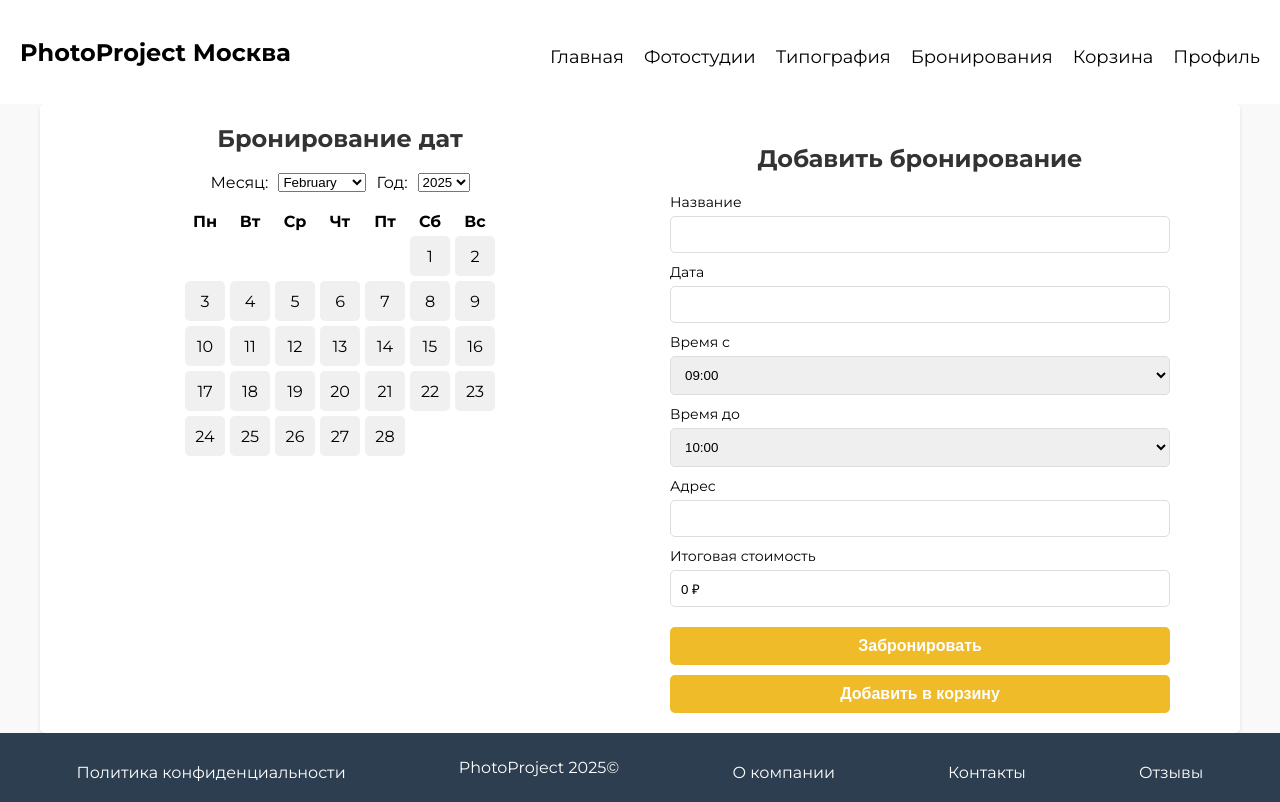
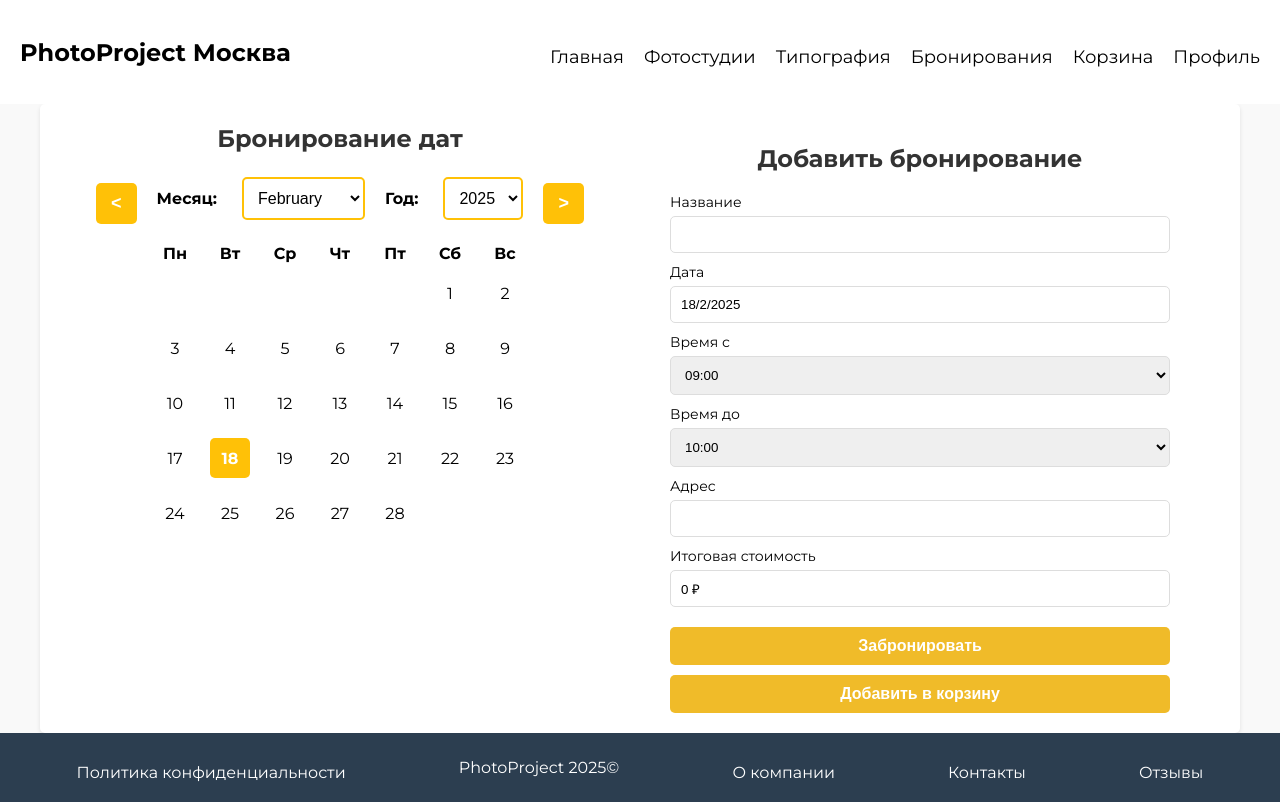
Before and after one commit to MaximkaProMax/graduation, a React (Vite) app in the folder photoproject/: page /calendar in a window 1280 px wide. Built offline with nearby package versions, Linux system fonts and the light colour scheme.

Commit message:
Updating the calendar after testing the input

```diff
--- a/photoproject/src/components/Calendar.css
+++ b/photoproject/src/components/Calendar.css
@@ -36,9 +36,61 @@
 
 .month-selection {
   display: flex;
+  align-items: center;
   justify-content: center;
+  gap: 20px; /* Увеличиваем расстояние между элементами */
+  margin-bottom: 20px; /* Добавляем отступ снизу */
+}
+
+.month-selection label {
+  font-weight: bold;
+  margin-right: 5px;
+}
+
+.month-button {
+  background-color: #ffc107;
+  border: none;
+  color: white;
+  font-size: 18px;
+  font-weight: bold;
+  padding: 10px 15px;
+  border-radius: 5px;
+  cursor: pointer;
+  transition: background-color 0.3s ease;
+}
+
+.month-button:hover {
+  background-color: #e0a800;
+}
+
+.month-year-container {
+  display: flex;
+  align-items: center;
   gap: 10px;
-  margin-bottom: 20px;
+}
+
+.month-select,
+.year-select {
+  padding: 10px;
+  font-size: 16px;
+  border: 2px solid #ffc107;
+  border-radius: 5px;
+  background-color: white;
+  color: black;
+  cursor: pointer;
+  transition: border-color 0.3s ease, box-shadow 0.3s ease;
+}
+
+.month-select:hover,
+.year-select:hover {
+  border-color: #e0a800;
+}
+
+.month-select:focus,
+.year-select:focus {
+  outline: none;
+  border-color: #e0a800;
+  box-shadow: 0 0 5px rgba(224, 168, 0, 0.5);
 }
 
 .calendar {
@@ -48,26 +100,39 @@
   justify-content: center;
 }
 
-.day,
-.empty-day {
+.day {
+  display: flex;
+  align-items: center;
+  justify-content: center;
   width: 40px;
   height: 40px;
-  display: flex;
-  justify-content: center;
-  align-items: center;
-  background-color: #f0f0f0;
+  margin: 5px;
   border-radius: 5px;
   cursor: pointer;
+  transition: background-color 0.3s ease, color 0.3s ease;
+}
+
+.day.today {
+  border: 2px solid #ffc107;
+  background-color: #fff8e1;
+  color: #000;
+  font-weight: bold;
+}
+
+.day.selected {
+  background-color: #ffc107;
+  color: white;
+  font-weight: bold;
+  border: none;
+}
+
+.day:hover {
+  background-color: #ffe082;
 }
 
 .empty-day {
   background-color: transparent;
   cursor: default;
-}
-
-.day.selected {
-  background-color: #C17900;
-  color: white;
 }
 
 .day-of-week {
--- a/photoproject/src/components/Calendar.jsx
+++ b/photoproject/src/components/Calendar.jsx
@@ -1,82 +1,166 @@
 import React, { useState, useEffect } from 'react';
 import { useNavigate, useLocation } from 'react-router-dom';
+import { toast, ToastContainer } from 'react-toastify';
+import 'react-toastify/dist/ReactToastify.css';
 import './Calendar.css';
 
 const Calendar = () => {
   const location = useLocation();
-  const { studio, address, price = 0 } = location.state || {}; // Устанавливаем значение по умолчанию для price
-  const numericPrice = typeof price === 'string' ? parseFloat(price.replace(/[^\d.-]/g, '')) : price; // Преобразуем строку в число
-  const [selectedDate, setSelectedDate] = useState(null);
-  const [currentDate, setCurrentDate] = useState(new Date());
-  const [month, setMonth] = useState(currentDate.getMonth());
-  const [year, setYear] = useState(currentDate.getFullYear());
+  const { studio, address, price = 0 } = location.state || {};
+  const numericPrice = typeof price === 'string' ? parseFloat(price.replace(/[^\d.-]/g, '')) : price;
+
+  const today = new Date(); // Сегодняшняя дата
+  const [selectedDate, setSelectedDate] = useState(today.getDate()); // Устанавливаем сегодняшнюю дату
+  const [currentDate, setCurrentDate] = useState(today);
+  const [month, setMonth] = useState(today.getMonth());
+  const [year, setYear] = useState(today.getFullYear());
   const [bookings, setBookings] = useState([]);
   const [startTime, setStartTime] = useState('09:00');
   const [endTime, setEndTime] = useState('10:00');
-  const [totalCost, setTotalCost] = useState(0); // Новое состояние для итоговой стоимости
+  const [totalCost, setTotalCost] = useState(0);
   const navigate = useNavigate();
 
   useEffect(() => {
     calculateTotalCost();
-  }, [startTime, endTime, numericPrice]); // Пересчитываем стоимость при изменении времени или цены
+  }, [startTime, endTime, numericPrice]);
 
   const calculateTotalCost = () => {
     const [startHour] = startTime.split(':').map(Number);
     const [endHour] = endTime.split(':').map(Number);
     const hours = endHour - startHour;
-    const cost = hours > 0 ? hours * numericPrice : 0; // Используем числовую цену
+    const cost = hours > 0 ? hours * numericPrice : 0;
     setTotalCost(cost);
   };
 
   const handleDateClick = (date) => {
+    const selectedFullDate = new Date(year, month, date);
+    today.setHours(0, 0, 0, 0); // Убираем время для сравнения только дат
+
+    if (selectedFullDate < today) {
+      toast.error('Нельзя выбрать прошедшую дату!');
+      return;
+    }
+
     setSelectedDate(date);
+  };
+
+  const handlePreviousMonth = () => {
+    if (month === 0) {
+      setMonth(11);
+      setYear(year - 1);
+    } else {
+      setMonth(month - 1);
+    }
+
+    if (month - 1 === today.getMonth() && year === today.getFullYear()) {
+      setSelectedDate(today.getDate());
+    } else {
+      setSelectedDate(null);
+    }
+  };
+
+  const handleNextMonth = () => {
+    if (month === 11) {
+      setMonth(0);
+      setYear(year + 1);
+    } else {
+      setMonth(month + 1);
+    }
+
+    if (month + 1 === today.getMonth() && year === today.getFullYear()) {
+      setSelectedDate(today.getDate());
+    } else {
+      setSelectedDate(null);
+    }
   };
 
   const handleBookingSubmit = (event) => {
     event.preventDefault();
+    if (!selectedDate) {
+      toast.error('Пожалуйста, выберите дату!');
+      return;
+    }
+
     const newBooking = {
       name: studio,
       date: `${selectedDate}/${month + 1}/${year}`,
       startTime: startTime,
       endTime: endTime,
       address: address,
-      totalCost: totalCost, // Добавляем итоговую стоимость в бронирование
+      totalCost: totalCost,
     };
     setBookings([...bookings, newBooking]);
-    setSelectedDate(null);
+    setSelectedDate(today.getDate()); // Сбрасываем на сегодняшнюю дату
     setStartTime('09:00');
     setEndTime('10:00');
     event.target.reset();
 
-    // Переход на страницу оплаты
     navigate('/payment');
   };
 
   const handleAddToCart = () => {
+    if (!selectedDate) {
+      toast.error('Пожалуйста, выберите дату перед добавлением в корзину!');
+      return;
+    }
+
     const cartItem = {
       name: studio,
       date: `${selectedDate}/${month + 1}/${year}`,
       startTime: startTime,
       endTime: endTime,
       address: address,
-      totalCost: totalCost, // Добавляем итоговую стоимость в корзину
+      totalCost: totalCost,
     };
+    console.log('Добавлено в корзину:', cartItem);
   };
 
   const handleMonthChange = (event) => {
-    setMonth(parseInt(event.target.value));
+    const newMonth = parseInt(event.target.value);
+    setMonth(newMonth);
+
+    // Проверяем, если выбран текущий месяц и год, выделяем текущую дату
+    if (newMonth === today.getMonth() && year === today.getFullYear()) {
+      setSelectedDate(today.getDate());
+    } else {
+      setSelectedDate(null); // Сбрасываем выделение
+    }
   };
 
   const handleYearChange = (event) => {
-    setYear(parseInt(event.target.value));
+    const newYear = parseInt(event.target.value);
+    setYear(newYear);
+
+    // Проверяем, если выбран текущий месяц и год, выделяем текущую дату
+    if (month === today.getMonth() && newYear === today.getFullYear()) {
+      setSelectedDate(today.getDate());
+    } else {
+      setSelectedDate(null); // Сбрасываем выделение
+    }
   };
 
   const handleStartTimeChange = (event) => {
-    setStartTime(event.target.value);
+    const newStartTime = event.target.value;
+    const [startHour] = newStartTime.split(':').map(Number);
+
+    const newEndTime = `${String(startHour + 1).padStart(2, '0')}:00`;
+
+    setStartTime(newStartTime);
+    setEndTime(newEndTime);
   };
 
   const handleEndTimeChange = (event) => {
-    setEndTime(event.target.value);
+    const newEndTime = event.target.value;
+    const [startHour] = startTime.split(':').map(Number);
+    const [endHour] = newEndTime.split(':').map(Number);
+
+    if (endHour <= startHour) {
+      const correctedEndTime = `${String(startHour + 1).padStart(2, '0')}:00`;
+      toast.error('Время окончания не может быть раньше или равно времени начала. Исправлено автоматически.');
+      setEndTime(correctedEndTime);
+    } else {
+      setEndTime(newEndTime);
+    }
   };
 
   const getFirstDayOfMonth = () => {
@@ -103,10 +187,14 @@ const Calendar = () => {
     }
 
     for (let i = 1; i <= daysInMonth; i++) {
+      const isToday =
+        i === today.getDate() && month === today.getMonth() && year === today.getFullYear();
+      const isSelected = selectedDate === i;
+
       days.push(
         <div
           key={i}
-          className={`day ${selectedDate === i ? 'selected' : ''}`}
+          className={`day ${isSelected ? 'selected' : ''} ${isToday && !isSelected ? 'today' : ''}`}
           onClick={() => handleDateClick(i)}
         >
           {i}
@@ -127,26 +215,29 @@ const Calendar = () => {
 
   return (
     <div className="calendar-page">
+      <ToastContainer position="bottom-right" autoClose={3000} hideProgressBar={false} closeOnClick pauseOnHover draggable />
       <div className="left-section">
         <h2 className="aligned-header">Бронирование дат</h2>
         <div className="calendar-container">
           <div className="month-selection">
-            <label>Месяц: </label>
-            <select value={month} onChange={handleMonthChange}>
+            <button className="month-button" onClick={handlePreviousMonth}>&lt;</button>
+            <label>Месяц:</label>
+            <select className="month-select" value={month} onChange={handleMonthChange}>
               {Array.from({ length: 12 }, (_, index) => (
                 <option key={index} value={index}>
                   {new Date(0, index).toLocaleString('default', { month: 'long' })}
                 </option>
               ))}
             </select>
-            <label>Год: </label>
-            <select value={year} onChange={handleYearChange}>
+            <label>Год:</label>
+            <select className="year-select" value={year} onChange={handleYearChange}>
               {Array.from({ length: 5 }, (_, index) => (
                 <option key={index} value={currentDate.getFullYear() + index}>
                   {currentDate.getFullYear() + index}
                 </option>
               ))}
             </select>
+            <button className="month-button" onClick={handleNextMonth}>&gt;</button>
           </div>
           <div className="calendar">
             {renderDaysOfWeek()}
```
